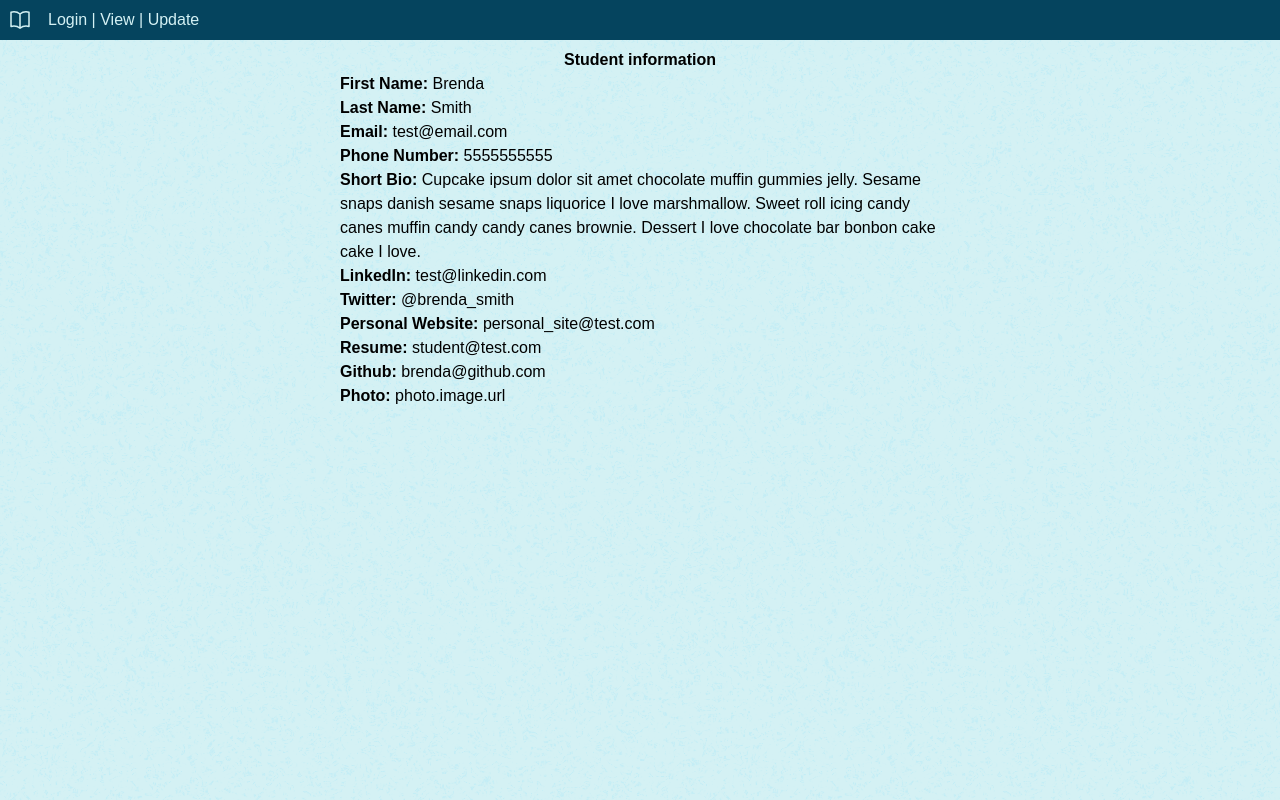
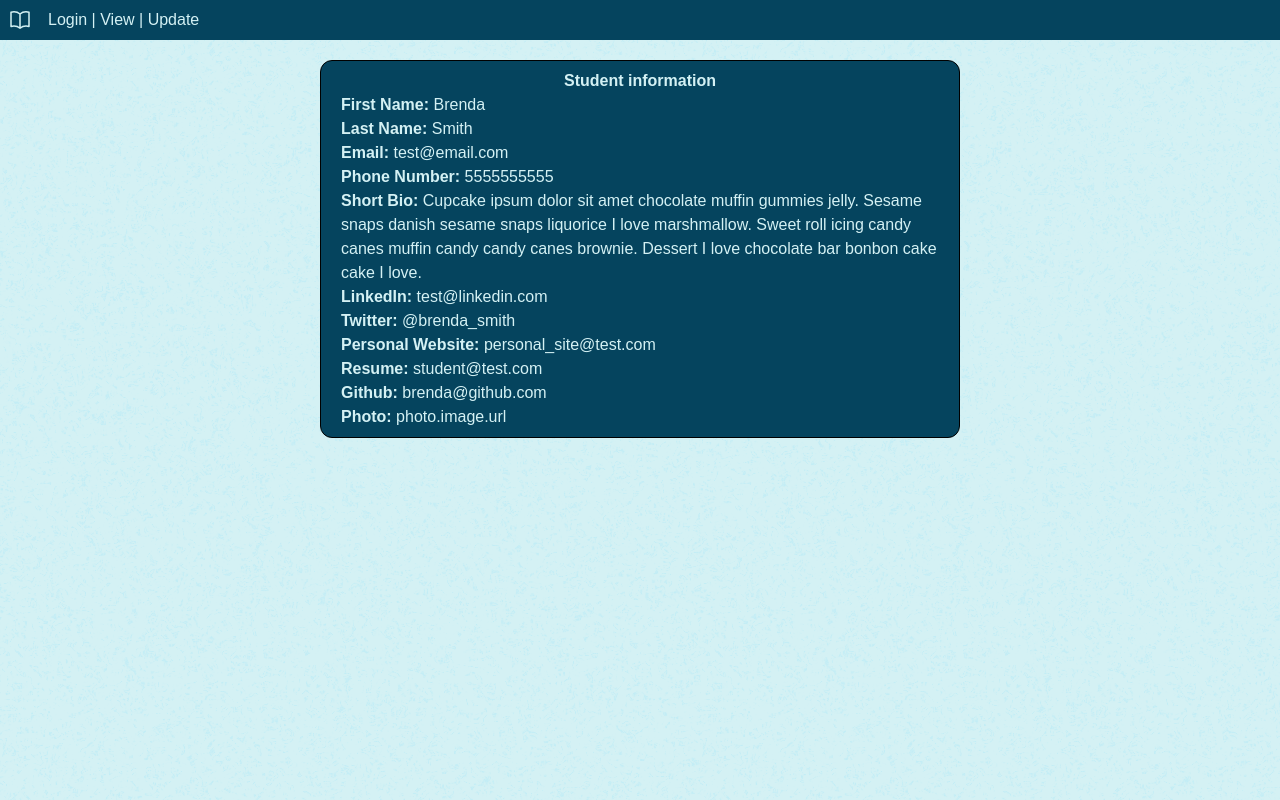
Before and after one commit to jmychalm13/student-portal, a React (Vite) app: page /student in a window 1280 px wide. Built offline with nearby package versions, Linux system fonts and the light colour scheme.

Commit message:
styled info card

```diff
--- a/src/StudentShow.jsx
+++ b/src/StudentShow.jsx
@@ -2,7 +2,7 @@ export function StudentShow(props) {
   console.log(props);
   return (
     <div className="w-screen flex items-center justify-center">
-      <div className="card h-1/2 w-1/2 container px-5 py-2">
+      <div className="info-container border mt-5 rounded-xl border-black card h-1/2 w-1/2 container px-5 py-2">
         <h1 className="text-center font-bold">Student information</h1>
         <p>
           <span className="font-bold">First Name:</span> {props.student.first_name}
--- a/src/index.css
+++ b/src/index.css
@@ -31,3 +31,8 @@ nav {
   color: #D4F1F4;
   border: 1px solid #D4F1F4;
 }
+
+.info-container {
+  background-color: #05445E;
+  color: #D4F1F4;
+}
```
